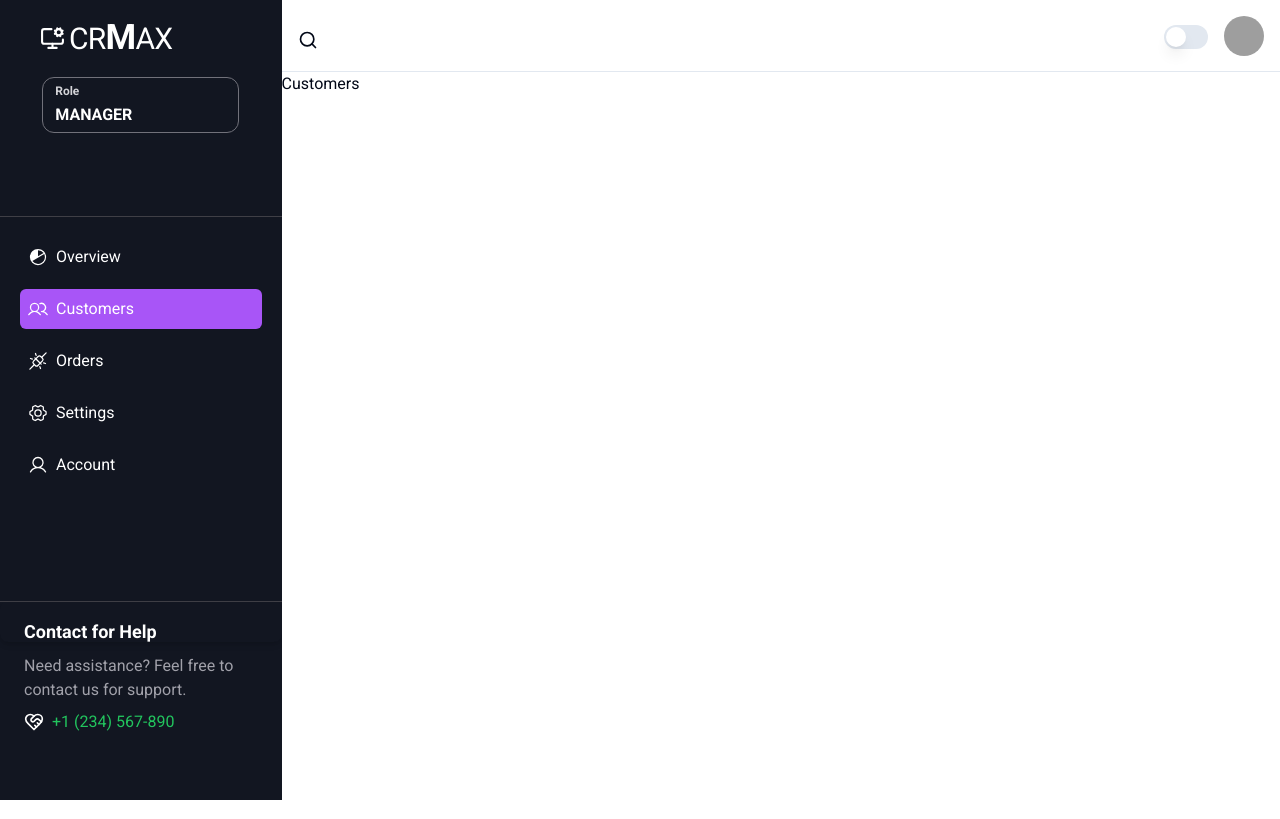
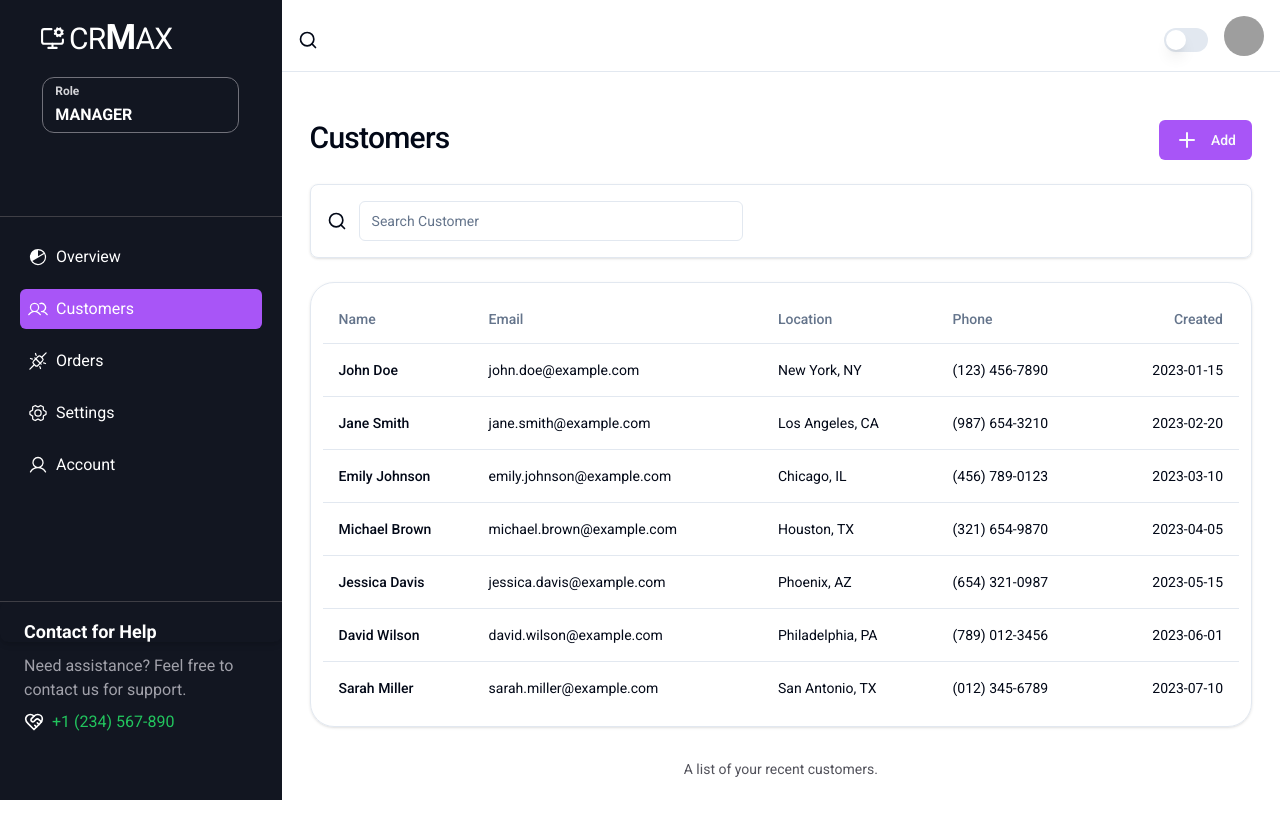
Before and after one commit to hamzamalik22/FullStack_CRM, a React (Vite) app in the folder frontend/: page /dashboard/customers in a window 1280 px wide. Built offline with nearby package versions, Linux system fonts and the light colour scheme; grey boxes are pictures that could not be loaded; a web font is replaced by a local one.

Commit message:
Add Customer & Customer Table Component

```diff
--- /dev/null
+++ b/frontend/src/components/CustomerTable.jsx
@@ -0,0 +1,91 @@
+import {
+    Table,
+    TableBody,
+    TableCaption,
+    TableCell,
+    TableFooter,
+    TableHead,
+    TableHeader,
+    TableRow,
+  } from "@/components/ui/table";
+
+  const customers = [
+    {
+      name: "John Doe",
+      email: "john.doe@example.com",
+      location: "New York, NY",
+      phone: "(123) 456-7890",
+      created: "2023-01-15",
+    },
+    {
+      name: "Jane Smith",
+      email: "jane.smith@example.com",
+      location: "Los Angeles, CA",
+      phone: "(987) 654-3210",
+      created: "2023-02-20",
+    },
+    {
+      name: "Emily Johnson",
+      email: "emily.johnson@example.com",
+      location: "Chicago, IL",
+      phone: "(456) 789-0123",
+      created: "2023-03-10",
+    },
+    {
+      name: "Michael Brown",
+      email: "michael.brown@example.com",
+      location: "Houston, TX",
+      phone: "(321) 654-9870",
+      created: "2023-04-05",
+    },
+    {
+      name: "Jessica Davis",
+      email: "jessica.davis@example.com",
+      location: "Phoenix, AZ",
+      phone: "(654) 321-0987",
+      created: "2023-05-15",
+    },
+    {
+      name: "David Wilson",
+      email: "david.wilson@example.com",
+      location: "Philadelphia, PA",
+      phone: "(789) 012-3456",
+      created: "2023-06-01",
+    },
+    {
+      name: "Sarah Miller",
+      email: "sarah.miller@example.com",
+      location: "San Antonio, TX",
+      phone: "(012) 345-6789",
+      created: "2023-07-10",
+    },
+  ];
+
+  export function CustomerTable() {
+    return (
+      <Table>
+        <TableHeader>
+          <TableRow>
+            <TableHead className="w-[150px]">Name</TableHead>
+            <TableHead>Email</TableHead>
+            <TableHead>Location</TableHead>
+            <TableHead>Phone</TableHead>
+            <TableHead className="text-right">Created</TableHead>
+          </TableRow>
+        </TableHeader>
+        <TableBody>
+          {customers.map((customer) => (
+            <TableRow key={customer.email}>
+              <TableCell className="font-medium">{customer.name}</TableCell>
+              <TableCell>{customer.email}</TableCell>
+              <TableCell>{customer.location}</TableCell>
+              <TableCell>{customer.phone}</TableCell>
+              <TableCell className="text-right">{customer.created}</TableCell>
+            </TableRow>
+          ))}
+        </TableBody>
+      </Table>
+    );
+  }
+
+  export default CustomerTable;
--- a/frontend/src/components/Customers.jsx
+++ b/frontend/src/components/Customers.jsx
@@ -1,9 +1,43 @@
-import React from 'react'
+import { Plus, Search } from "lucide-react";
+import React from "react";
+import { Button } from "./ui/button";
+import { Input } from "@/components/ui/input";
+import CustomerTable from "./CustomerTable";
 
 const Customers = () => {
   return (
-    <div>Customers</div>
-  )
-}
+    <>
+      <div className="h-full p-4 pb-0">
+        <section className="pt-8 px-3">
+          <div className="flex justify-between">
+            <h1 className="text-3xl font-medium tracking-tight">Customers</h1>
+            <Button className="bg-purple-500">
+              <span className="pr-3">
+                <Plus />
+              </span>{" "}
+              Add
+            </Button>
+          </div>
+        </section>
+        <section className="mt-6 px-3">
+          <div className="w-[100%] flex items-center gap-3  border rounded-lg shadow p-4">
+            <span>
+              <Search size="20px" />
+            </span>
+            <div className="grid w-full max-w-sm items-center gap-1.5">
+              <Input type="text" id="search" placeholder="Search Customer" />
+            </div>
+          </div>
+        </section>
+        <section className="mt-6 px-3">
+          <div className="border rounded-3xl shadow p-3">
+            <CustomerTable />
+          </div>
+          <h2 className="text-zinc-600 text-sm flex justify-center relative top-8">A list of your recent customers.</h2>
+        </section>
+      </div>
+    </>
+  );
+};
 
-export default Customers
+export default Customers;
--- a/frontend/src/components/Header.jsx
+++ b/frontend/src/components/Header.jsx
@@ -35,9 +35,7 @@ const Header = () => {
           <Search size="20px" />
         </div>
         <div className="flex items-center gap-4">
-          <div onClick={handleThemeSwitch}>
-            <Switch  />
-          </div>
+          <Switch onClick={handleThemeSwitch} />
           <div>
             <DropdownMenu>
               <DropdownMenuTrigger>
--- a/frontend/src/components/Overview.jsx
+++ b/frontend/src/components/Overview.jsx
@@ -47,7 +47,7 @@ const Overview = () => {
   return (
     <>
       <div className="h-full p-4">
-        <div className="flex gap-5 flex-shrink-0">
+        <div className="flex gap-5 flex-shrink-0 py-3 px-2">
           {listData.map((item, index) => (
             <DashboardCard key={index} data={item} />
           ))}
--- /dev/null
+++ b/frontend/src/components/ui/table.jsx
@@ -0,0 +1,83 @@
+import * as React from "react"
+
+import { cn } from "@/lib/utils"
+
+const Table = React.forwardRef(({ className, ...props }, ref) => (
+  <div className="relative w-full overflow-auto">
+    <table
+      ref={ref}
+      className={cn("w-full caption-bottom text-sm", className)}
+      {...props} />
+  </div>
+))
+Table.displayName = "Table"
+
+const TableHeader = React.forwardRef(({ className, ...props }, ref) => (
+  <thead ref={ref} className={cn("[&_tr]:border-b", className)} {...props} />
+))
+TableHeader.displayName = "TableHeader"
+
+const TableBody = React.forwardRef(({ className, ...props }, ref) => (
+  <tbody
+    ref={ref}
+    className={cn("[&_tr:last-child]:border-0", className)}
+    {...props} />
+))
+TableBody.displayName = "TableBody"
+
+const TableFooter = React.forwardRef(({ className, ...props }, ref) => (
+  <tfoot
+    ref={ref}
+    className={cn("border-t bg-muted/50 font-medium [&>tr]:last:border-b-0", className)}
+    {...props} />
+))
+TableFooter.displayName = "TableFooter"
+
+const TableRow = React.forwardRef(({ className, ...props }, ref) => (
+  <tr
+    ref={ref}
+    className={cn(
+      "border-b transition-colors hover:bg-muted/50 data-[state=selected]:bg-muted",
+      className
+    )}
+    {...props} />
+))
+TableRow.displayName = "TableRow"
+
+const TableHead = React.forwardRef(({ className, ...props }, ref) => (
+  <th
+    ref={ref}
+    className={cn(
+      "h-12 px-4 text-left align-middle font-medium text-muted-foreground [&:has([role=checkbox])]:pr-0",
+      className
+    )}
+    {...props} />
+))
+TableHead.displayName = "TableHead"
+
+const TableCell = React.forwardRef(({ className, ...props }, ref) => (
+  <td
+    ref={ref}
+    className={cn("p-4 align-middle [&:has([role=checkbox])]:pr-0", className)}
+    {...props} />
+))
+TableCell.displayName = "TableCell"
+
+const TableCaption = React.forwardRef(({ className, ...props }, ref) => (
+  <caption
+    ref={ref}
+    className={cn("mt-4 text-sm text-muted-foreground", className)}
+    {...props} />
+))
+TableCaption.displayName = "TableCaption"
+
+export {
+  Table,
+  TableHeader,
+  TableBody,
+  TableFooter,
+  TableHead,
+  TableRow,
+  TableCell,
+  TableCaption,
+}
```
